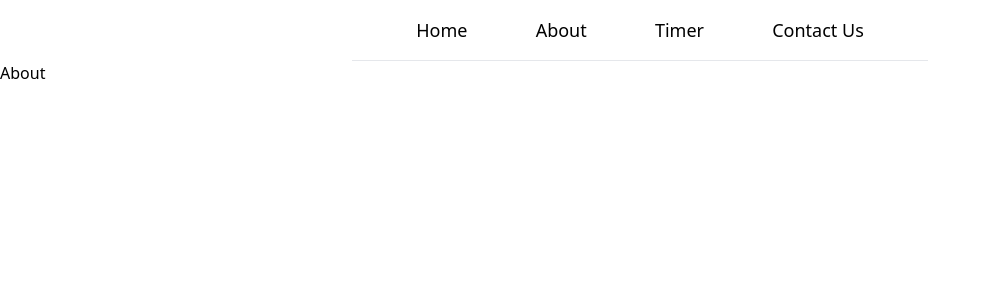
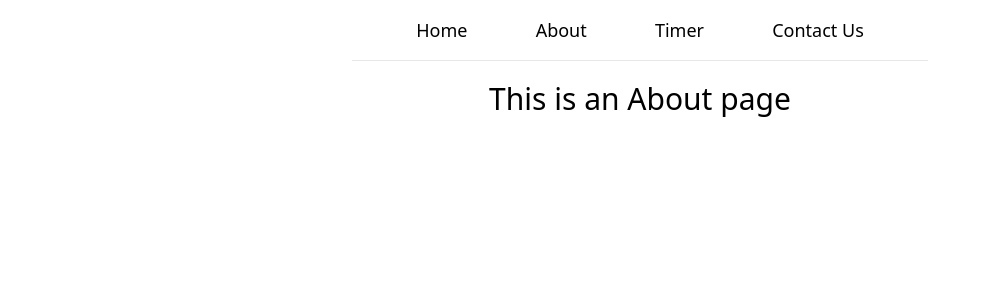
Before and after one commit to vaibhavisharma007/to-do-list-again-lame, a React (Vite) app: page /about in a window 1280 px wide. Shown: the top 300 px of the page, without its empty margins (0-991 px from the left). Built offline with nearby package versions, Linux system fonts and the light colour scheme.

Commit message:
updated todo

```diff
--- a/pages/About.jsx
+++ b/pages/About.jsx
@@ -2,7 +2,9 @@ import React from 'react'
 
 const About = () => {
   return (
-    <div>About</div>
+    <div className='flex justify-center items-center mt-5 ' >
+    <div className='text-3xl '  >This is an About page</div>
+    </div>
   )
 }
 
```
